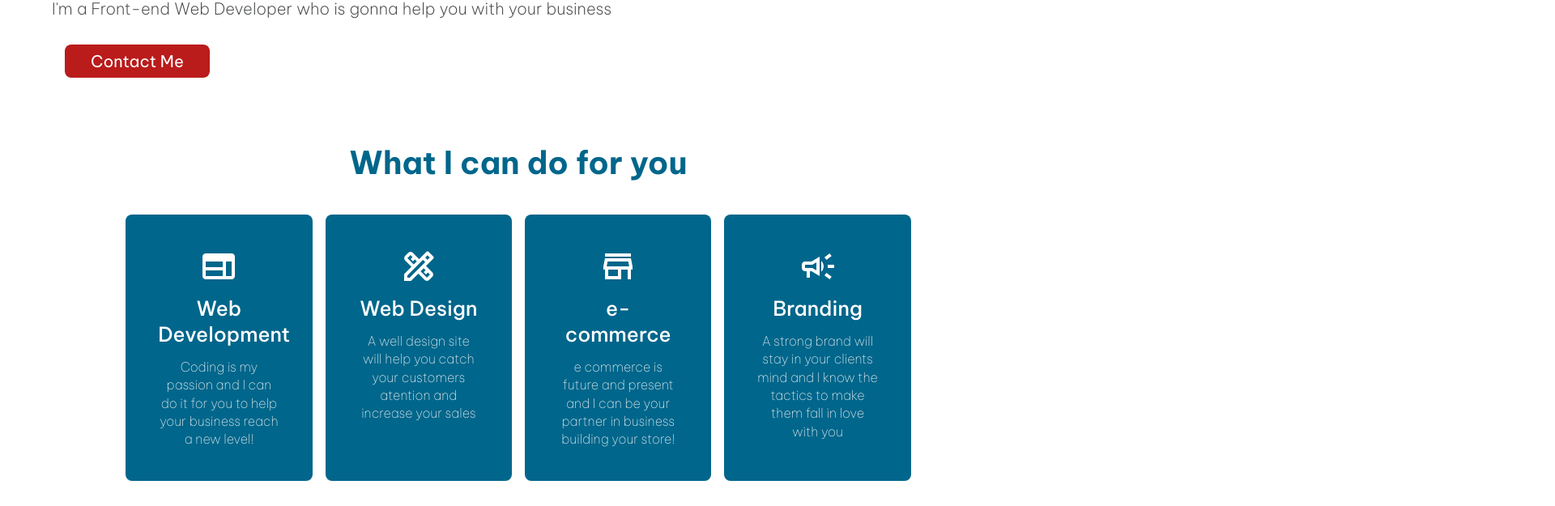
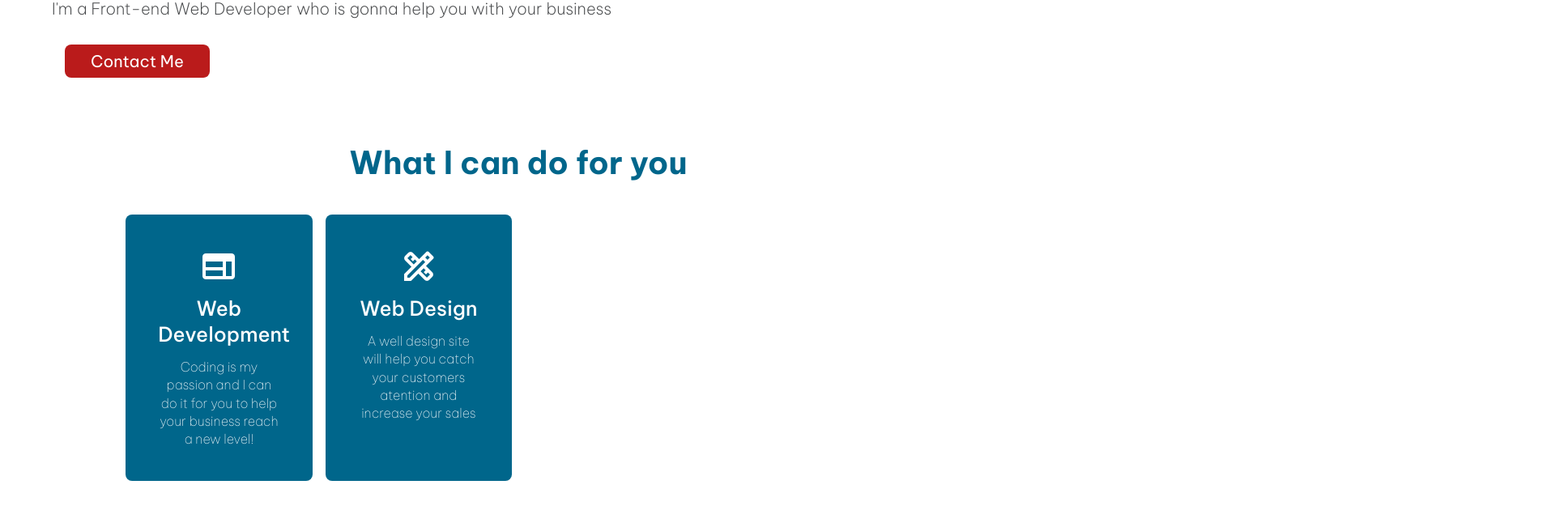
Before and after one commit to JonMenez/landing-page-giDev, a React app: page / in a window 1280 px wide. Shown: the part 231-856 px from the top of the page at 81% size, 1920 px wide, since content can reach past the window. Built offline with nearby package versions, Linux system fonts and the light colour scheme.

Commit message:
[ADD] framer motion

```diff
--- a/src/components/CardService.jsx
+++ b/src/components/CardService.jsx
@@ -1,13 +1,29 @@
 import * as React from 'react'
+import { motion } from 'framer-motion'
 import '@styles/cardService.scss'
+
+const servicesVariant = {
+    hidden: {
+        opacity: 0,
+        x: '100vw'
+    },
+    visible: {
+        opacity: 1,
+        x: 0,
+    },
+    exit: {
+        opacity: 0,
+        x: '100vw'
+    }
+}
 
 const CardService = ({services}) => {
     return (
-        <div className='services__card'>
+        <motion.div className='services__card' variants={servicesVariant} >
             <img className='services__icon' src={ services.icon } alt={ services.name } />
             <h3 className='services__name'>{ services.title }</h3>
             <p className='services__body'>{ services.content }</p>
-        </div>
+        </motion.div>
     )
 }
 
--- a/src/containers/Services.jsx
+++ b/src/containers/Services.jsx
@@ -1,15 +1,32 @@
-import * as React from 'react'
-import CardService from '@components/CardService'
+import * as React   from 'react'
+import { motion }   from 'framer-motion'
+import CardService  from '@components/CardService'
 import { services } from '../services/ListOfServices'
 import '@styles/services.scss'
 
+const containerVariant = {
+    hidden: {
+        x: 500,
+        opacity: 0,
+
+    },
+    visible: {
+        x: 0,
+        opacity: 1,
+        transition: { duration: 1, delay: 2, when: 'beforeChildren', staggerChildren: 2}
+    }
+}
+
+
 const Services = () => {
     return (
-        <section className='services' id='services'>
-            <h2 className='services__title'>What I can do for you</h2>
-            {
-              services.map( service => <CardService key={service.id} services={service}/>)
-           }
+        <section  className='services' >
+            <motion.h2 className='services__title' variants={containerVariant} whileInView='visible' >What I can do for you</motion.h2>
+            <motion.div  className="services__container" variants={containerVariant}>
+               {
+                 services.map( (service) => <CardService key={service.id} services={service}/>)
+               }
+            </motion.div>
         </section>
     )
 }
--- a/src/pages/Home.jsx
+++ b/src/pages/Home.jsx
@@ -18,8 +18,8 @@ const pageVariant = {
       duration: .8,
       delay: .5,
       ease: 'easeInOut',
-      delayChildren: 0.5,
-      staggerChildren: 1
+      delayChildren: 5,
+      staggerChildren: 5
      }
     },
     exit: {
--- a/src/styles/services.scss
+++ b/src/styles/services.scss
@@ -22,17 +22,16 @@
 @include md {
     .services {
         width: 95%;
-        display: flex;
-        flex-wrap: wrap;
-        justify-content: center;
         margin: {
             left: auto;
             right: auto;
         };
         margin-inline: auto;
 
-        &__title {
-            width: 100%;
+        &__container {
+            display: flex;
+            flex-wrap: wrap;
+            justify-content: center;
         }
     }
 }
```
